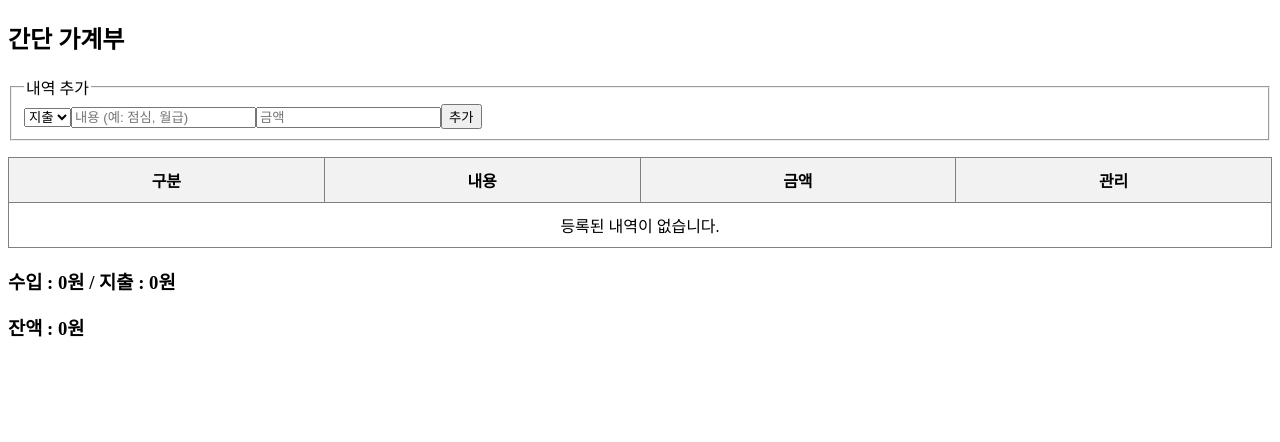
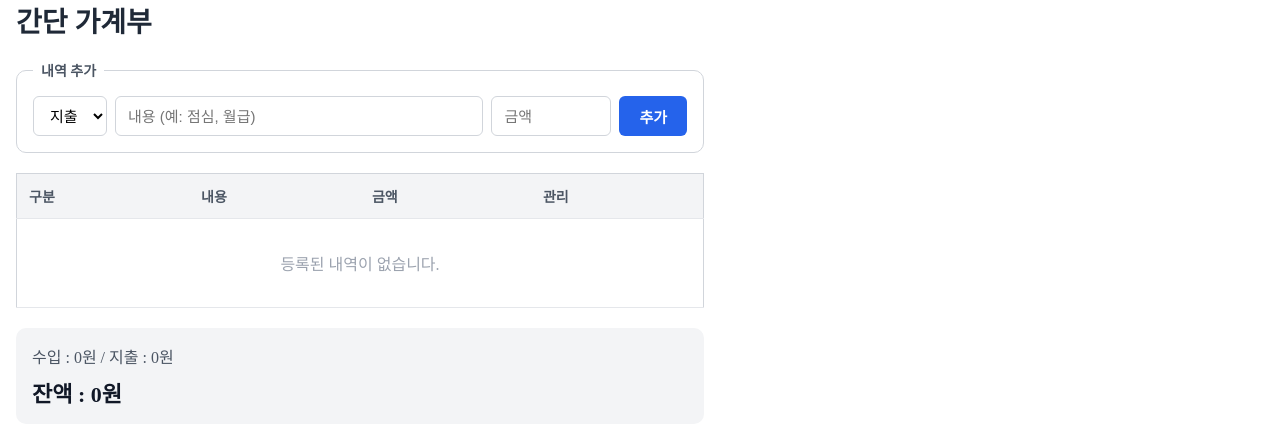
Before and after one commit to drasla/react-03-expense, a React (Vite) app: page / in a window 1280 px wide. Shown: the top 442 px of the page. Built offline with nearby package versions, Linux system fonts and the light colour scheme.

Commit message:
스타일링 적용

```diff
--- a/package.json
+++ b/package.json
@@ -22,6 +22,7 @@
     "eslint-plugin-react-hooks": "^7.1.1",
     "eslint-plugin-react-refresh": "^0.5.7",
     "globals": "^17.13.0",
+    "prettier": "^3.9.10",
     "vite": "^8.3.4"
   }
 }
--- a/src/App.jsx
+++ b/src/App.jsx
@@ -1,41 +1,26 @@
-import {useState} from "react";
+import { useState } from "react";
+import styles from "./App.module.css";
 
 function App() {
-    const [type, setType] = useState("expense");  // 구분을 담당하는 state
-    const [title, setTitle] = useState("");  // 내용을 담당하는 state
-    const [amount, setAmount] = useState("");   // 금액을 담당하는 state
+    const [type, setType] = useState("expense");
+    const [title, setTitle] = useState("");
+    const [amount, setAmount] = useState("");
     const [list, setList] = useState([]);
 
-    const handleChangeTitle = (event) => {
+    const handleChangeTitle = event => {
         setTitle(event.target.value);
-    }
+    };
 
-    const handleChangeAmount = (event) => {
+    const handleChangeAmount = event => {
         setAmount(event.target.value);
-    }
+    };
 
-    const handleChangeType = (event) => {
+    const handleChangeType = event => {
         setType(event.target.value);
-    }
+    };
 
-    const handleSubmit = (event) => {
+    const handleSubmit = event => {
         event.preventDefault();
-
-        // 입력된 3개의 state를 통해 list에 저장할 객체를 만들어야 함
-        // 객체의 프로퍼티는 key: value 의 꼴이고
-        // key자리에 쓴건 string으로 자바스크립트가 판단하고
-        // value자리에 쓴건 변수로 판단
-
-        // list에 저장을 하기 전에,
-        // '저장을 하지 말아야 될 조건' 탐색을 미리 진행해줘야 됨
-
-        // 저장을 하지 말아야 할 조건 1
-        // 숫자가 정상적이어야 함. => 입력된 숫자가 + 값이어야 함
-
-        // 저장을 하지 말아야 할 조건 2
-        // 'title에 글자가 있어야함'을 체크하기 위해
-        // string 타입의 변수에 trim() 메서드를 쓸 수 있음. 매개변수 없음.
-        // trim() 메서드 : string의 앞과 뒤에 띄어쓰기가 있다면 그 공백을 삭제해주는 메서드
 
         const parseAmount = Number(amount);
         const parseTitle = title.trim();
@@ -47,8 +32,6 @@ function App() {
         const newRecord = {
             type: type,
             title: title,
-            // amount(금액)은 input에서 들어올 때 string으로 들어옴
-            // 이걸 우리는 number 타입으로 변환해서 저장해야 함
             amount: parseAmount,
         };
 
@@ -57,65 +40,54 @@ function App() {
         setType("expense");
         setTitle("");
         setAmount("");
-    }
+    };
 
-    const handleDelete = (index) => {
-        // react는 state의 값을 감시해서 화면을 갱신하는데, 그 감시 대상은 stack 영역임
-        // 그러니까 새로운 array을 만들어서 list를 갱신해줘야 함
+    const handleDelete = index => {
         const newList = list.filter((item, i) => i !== index);
         setList(newList);
-    }
+    };
 
     const totalIncome = list.reduce((sum, item) => {
-        // type이 income인 것들의 합계
-        // 함수 몸통에 써주는 내용은 하나의 요소가 빠져나온 상태의 식
         return item.type === "income" ? sum + item.amount : sum;
     }, 0);
 
     const totalExpense = list.reduce((sum, item) => {
-        // type이 expense인 것들의 합계
         return item.type === "expense" ? sum + item.amount : sum;
     }, 0);
 
     const balance = totalIncome - totalExpense;
 
     return (
-        <>
-            <h2>간단 가계부</h2>
-            <fieldset>
-                <legend>내역 추가</legend>
-                <form onSubmit={handleSubmit}>
-                    <select
-                        onChange={handleChangeType}
-                        value={type}
-                    >
+        <div className={styles.container}>
+            <h2 className={styles.title}>간단 가계부</h2>
+            <fieldset className={styles.fieldset}>
+                <legend className={styles.legend}>내역 추가</legend>
+                <form onSubmit={handleSubmit} className={styles.form}>
+                    <select className={styles.select} onChange={handleChangeType} value={type}>
                         <option value={"expense"}>지출</option>
                         <option value={"income"}>수입</option>
                     </select>
                     <input
+                        className={styles.input}
                         placeholder={"내용 (예: 점심, 월급)"}
                         onChange={handleChangeTitle}
                         value={title}
                     />
                     <input
+                        className={styles.amountInput}
                         placeholder={"금액"}
                         type={"number"}
                         min={0}
                         onChange={handleChangeAmount}
                         value={amount}
                     />
-                    <button type={"submit"}>추가</button>
+                    <button type={"submit"} className={styles.addButton}>
+                        추가
+                    </button>
                 </form>
             </fieldset>
-            <table
-                border={1}
-                cellPadding={10}
-                style={{
-                    width: "100%",
-                    borderCollapse: "collapse",
-                    marginTop: "16px"
-                }}>
-                <thead style={{backgroundColor: "#f2f2f2"}}>
+            <table className={styles.table}>
+                <thead>
                     <tr>
                         <th>구분</th>
                         <th>내용</th>
@@ -124,10 +96,9 @@ function App() {
                     </tr>
                 </thead>
                 <tbody>
-                {/* 조건부 렌더링 : list 요소가 없으면 안내 문구를 보여주도록 */}
                     {list.length === 0 && (
                         <tr>
-                        <td colSpan={4} style={{textAlign: "center"}}>
+                            <td colSpan={4} className={styles.empty}>
                                 등록된 내역이 없습니다.
                             </td>
                         </tr>
@@ -137,34 +108,36 @@ function App() {
                             <tr key={index}>
                                 <td>{item.type === "income" ? "수입" : "지출"}</td>
                                 <td>{item.title}</td>
-                            <td style={{
-                                color: item.type === "income" ? "blue" : "red"
-                            }}>
+                                <td
+                                    className={
+                                        item.type === "income" ? styles.income : styles.expense
+                                    }>
                                     {item.type === "income" ? "+" : "-"}
                                     {item.amount.toLocaleString()}
                                 </td>
                                 <td>
                                     <button
+                                        className={styles.deleteButton}
                                         onClick={() => {
-                                        // 해야되는 일
-                                        // list에서 index번호의 요소를 삭제
                                             handleDelete(index);
-                                    }}>삭제
+                                        }}>
+                                        삭제
                                     </button>
                                 </td>
                             </tr>
-                    )
+                        );
                     })}
                 </tbody>
             </table>
 
-            {/*
-                list라고 하는 array (state)를 가지고 하나의 값을 구하는 행위
-                => list.reduce() => 얘의 코드가 길어지겠다 => 위에 가서 써야지
-             */}
-            <h3>수입 : {totalIncome.toLocaleString()}원 / 지출 : {totalExpense.toLocaleString()}원</h3>
-            <h3>잔액 : {balance.toLocaleString()}원</h3>
-        </>
+            <div className={styles.summary}>
+                <h3 className={styles.summaryText}>
+                    수입 : {totalIncome.toLocaleString()}원 / 지출 : {totalExpense.toLocaleString()}
+                    원
+                </h3>
+                <h3 className={styles.balance}>잔액 : {balance.toLocaleString()}원</h3>
+            </div>
+        </div>
     );
 }
 
--- /dev/null
+++ b/src/App.module.css
@@ -0,0 +1,160 @@
+.container {
+    width: 100%;
+    max-width: 720px;
+    padding: 0 16px;
+    color: #1f2937;
+}
+
+.title {
+    font-size: 28px;
+    font-weight: 700;
+    margin-bottom: 20px;
+}
+
+.fieldset {
+    border: 1px solid #d1d5db;
+    border-radius: 10px;
+    padding: 16px;
+    background-color: white;
+}
+
+.legend {
+    padding: 0 8px;
+    font-size: 14px;
+    font-weight: 600;
+    color: #4b5563;
+}
+
+.form {
+    display: flex;
+    gap: 8px;
+}
+
+.select,
+.input,
+.amountInput {
+    height: 40px;
+    padding: 0 12px;
+    font-size: 15px;
+    border: 1px solid #d1d5db;
+    border-radius: 6px;
+    background-color: white;
+}
+
+.select:hover,
+.input:hover,
+.amountInput:hover,
+.input:focus,
+.amountInput:focus {
+    outline: 2px solid #2563eb;
+    border-color: #2563eb;
+}
+
+/*
+     select 태그는 기본적으로 갖고 있는 option에서 화면에 출력되는 내용들 중
+     가장 긴게 출력됐을 때의 크기를 최소값으로 가짐
+ */
+
+.input {
+    flex: 1;
+    min-width: 0;
+}
+
+.amountInput {
+    width: 120px;
+}
+
+.addButton {
+    height: 40px;
+    padding: 0 20px;
+    font-size: 15px;
+    font-weight: 600;
+    color: white;
+    background-color: #2563eb;
+    border: none;
+    border-radius: 6px;
+    cursor: pointer;
+}
+
+.addButton:hover {
+    background-color: #1d4ed8;
+}
+
+.table {
+    width: 100%;
+    margin-top: 20px;
+    border-collapse: collapse;
+    background-color: white;
+    border: 1px solid #d1d5db;
+}
+
+.table th,
+.table td {
+    padding: 12px;
+    text-align: left;
+    border-bottom: 1px solid #e5e7eb;
+}
+
+.table thead {
+    background-color: #f3f4f6;
+}
+
+.table th {
+    font-size: 14px;
+    font-weight: 600;
+    color: #4b5563;
+}
+
+.table tbody tr:hover {
+    background-color: #f9fafb;
+}
+
+.table td.empty {
+    text-align: center;
+    padding: 32px 12px;
+    color: #9ca3af;
+}
+
+.income {
+    color: #2563eb;
+    font-weight: 600;
+}
+
+.expense {
+    color: #dc2626;
+    font-weight: 600;
+}
+
+.deleteButton {
+    padding: 6px 12px;
+    font-size: 13px;
+    color: #dc2626;
+    background-color: white;
+    border: 1px solid #fca5a5;
+    border-radius: 6px;
+    cursor: pointer;
+}
+
+.deleteButton:hover {
+    background-color: #fef2f2;
+}
+
+.summary {
+    margin-top: 20px;
+    padding: 16px;
+    border-radius: 10px;
+    background-color: #f3f4f6;
+}
+
+.summaryText {
+    font-size: 16px;
+    font-weight: 500;
+    color: #4b5563;
+}
+
+.balance {
+    margin-top: 8px;
+    font-size: 22px;
+    font-weight: 700;
+    color: #111827;
+}
--- /dev/null
+++ b/src/global.css
@@ -0,0 +1,5 @@
+* {
+    box-sizing: border-box;
+    margin: 0;
+    padding: 0;
+}
```
Also changed, not shown: prettier.config.mjs (added, +14 -0 lines), src/main.jsx (+9 -8 lines), 1 other file (tests, documents, lock files or other folders). Lines whose indentation alone changed are shown as unchanged.
